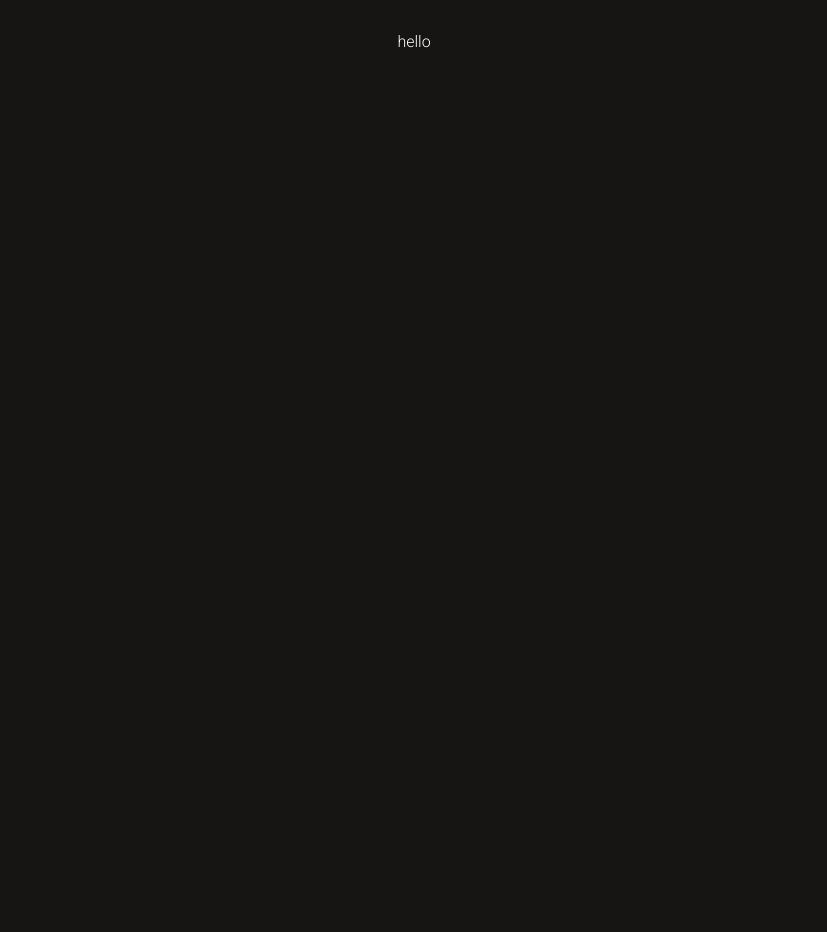
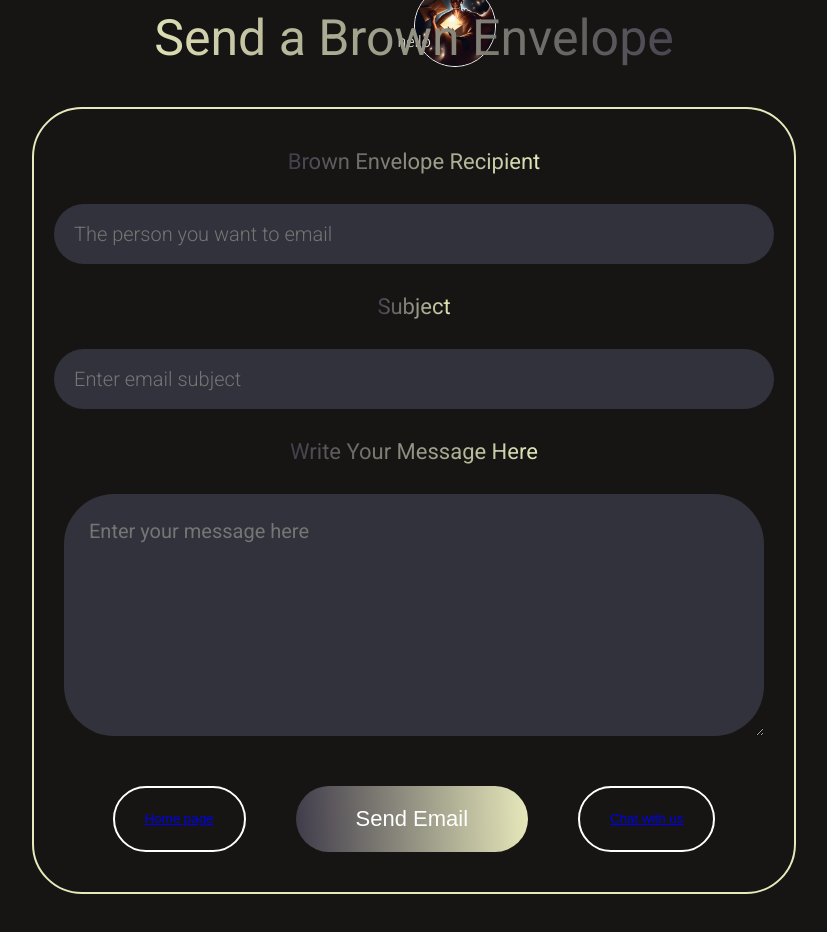
Before and after one commit to siwill9163/beg, a React (Vite) app: page / in a window 1280 px wide. Shown: the whole page, without its empty margins (226-1053 px from the left). Before the commit the page ends 800 px from the top, so only its background shows below. Built offline with nearby package versions, Linux system fonts and the light colour scheme.

Commit message:
5th change

```diff
--- a/src/App.jsx
+++ b/src/App.jsx
@@ -3,6 +3,7 @@ import reactLogo from './assets/react.svg'
 import viteLogo from '/vite.svg'
 import './App.css'
 import Navbar from './Conponents/Navbar/Navbar'
+import Envelope from './Conponents/Envelope/Envelope'
 
 function App() {
   const [count, setCount] = useState(0)
@@ -11,6 +12,7 @@ function App() {
     <>
       <div>
         <Navbar />
+        <Envelope />
       </div>
 
     </>
--- /dev/null
+++ b/src/Conponents/Envelope/Envelope.css
@@ -0,0 +1,147 @@
+
+.envelope{
+    display: flex;
+    flex-direction: column;
+    align-items: center;
+    justify-content: center;
+    gap: 40px;
+    margin: 20px;
+    height: 100vh;
+}
+.envelope-title{
+    position: relative;
+}
+.envelope-title h1{
+    padding: 0px 30px;
+    font-size: 50px;
+    font-weight: 400;
+    background: linear-gradient(267deg, #403b4a, #e7e9bb);
+    background-clip: text;
+    -webkit-background-clip: text;
+    -webkit-text-fill-color: transparent;
+}
+.envelope-title img{
+    width: 80px;
+    position: absolute;
+    bottom: 0;
+    border: 1px solid white;
+    right: 1;
+    z-index: -1;
+    border-radius: 50%;
+}
+/* .enveo-connect-section{
+    display: flex;
+    gap: 30px;
+} */
+.enveo-side{
+    display: flex;
+    flex-direction: column;
+    gap: 30px;
+    font-size: 22px;
+    border: 2px solid #e7e9bb;
+    border-radius: 50px;
+    padding: 40px 20px;
+    align-items: center;
+    margin-bottom: 40px;
+}
+.enveo-side label{
+    font-size: 22px;
+    font-weight: 400;
+    text-align: center;
+    background: linear-gradient(267deg, #e7e9bb, #403b4a);
+    background-clip: text;
+    -webkit-background-clip: text;
+    -webkit-text-fill-color: transparent;
+}
+.enveo-side input{
+    border: none;
+    width: 700px;
+    height: 60px;
+    padding-left: 20px;
+    border-radius: 50px;
+    background: #32323c;
+    color: #A0A0A0;
+    font-family: "Roboto", sans-serif;
+    font-weight: 300;
+    font-style: normal;
+    font-size: 20px;
+}
+.enveo-side textarea{
+    border: none;
+    width: 650px;
+    /* height: 400px; */
+    padding: 25px;
+    border-radius: 50px;
+    background: #32323c;
+    color: #A0A0A0;
+    font-family: "Roboto", sans-serif;
+    font-size: 20px;
+}
+.btns{
+    display: flex;
+    gap: 50px;
+}
+.connect-submit{
+    border: none;
+    color: white;
+    border-radius: 50px;
+    background: linear-gradient(267deg, #e7e9bb, #403b4a);
+    font-size: 22px;
+    padding: 20px 60px;
+    margin-top: 20px;
+    cursor: pointer;
+    transition: 0.3s;
+    max-width: 400px;
+
+}
+.connect-submit:hover{
+    transform: scale(1.1);
+}
+.btns .back-home, .rules{
+    padding: 20px 30px ;
+    border: 2px solid white;
+    background: transparent;
+    color: white;
+    border-radius: 50px;
+    margin-top: 20px;
+    cursor: pointer;
+}
+.btns .back-home:hover, .rules:hover{
+    transition: 0.3s;
+    border: 1px solid #403b4a;
+}
+@media(max-width: 768px){
+    .envelope{
+        margin: 0;
+        gap: 20px;
+        height: 100%;
+    }
+    .enveo-side{
+        border: none;
+        padding: 10px;
+        margin: 0;
+    }
+    .envelope-title h1{
+        font-size: 25px;
+        margin-bottom: 20px;
+    }
+    .enveo-side input{
+        width: 300px;
+        font-size: 18px;
+        padding-left: 0;
+        text-align: center;
+    }
+    .enveo-side textarea{
+        width: 280px;
+        font-size: 18px;
+        text-align: center;
+    }
+    .enveo-side label{
+        font-size: 20px;
+        font-weight: 300;
+        margin: -15px 0;
+    }
+    .btns .back-home, .rules{
+        display: none;
+    }
+}
--- /dev/null
+++ b/src/Conponents/Envelope/Envelope.jsx
@@ -0,0 +1,65 @@
+import React from 'react'
+import './Envelope.css'
+import hero_photo from '../../assets/hero_photo.png'
+import AnchorLink from 'react-anchor-link-smooth-scroll'
+
+const Envelope = () => {
+  const onSubmit = async (event) => {
+    event.preventDefault();
+    const formData = new FormData(event.target);
+
+    formData.append("access_key", "15d81bee-3d66-44de-8d97-8289de2785f6");
+
+    const object = Object.fromEntries(formData);
+    const json = JSON.stringify(object);
+
+    const res = await fetch("https://api.web3forms.com/submit", {
+      method: "POST",
+      headers: {
+        "Content-Type": "application/json",
+        Accept: "application/json"
+      },
+      body: json
+    }).then((res) => res.json());
+
+    if (res.success) {
+      alert(res.message);
+    }
+  };
+  return (
+    <div id='envelope' className='envelope'>
+        <div className="envelope-title">
+            <h1>Send a Brown Envelope</h1>
+            <img src={hero_photo} alt="" />
+        </div>
+        <div className="enveo-connect-section">
+
+            {}
+
+            <form onSubmit={onSubmit} className='enveo-side'>
+
+                <label htmlFor="">Brown Envelope Recipient</label>
+                <input type="email" name="email" id="" placeholder='The person you want to email'/>
+
+                <label htmlFor="">Subject</label>
+                <input type="text" name="subject" id="" placeholder='Enter email subject' />
+
+                <label htmlFor="">Write Your Message Here</label>
+                <textarea name="message" rows="8" placeholder='Enter your message here'></textarea>
+
+                <div className='btns'>
+                  <button className='back-home'><AnchorLink className='anchor-link' offset={50} href='#home'>Home page</AnchorLink></button>
+                  <button className='connect-submit' type='submit'>Send Email</button>
+                  <button className='rules'><AnchorLink className='anchor-link' offset={50} href='#connect'>Chat with us</AnchorLink></button>
+                </div>
+
+
+            </form>
+
+        </div>
+
+    </div>
+  )
+}
+
+export default Envelope
```
Also changed, not shown: src/assets/hero_photo.png (added).
